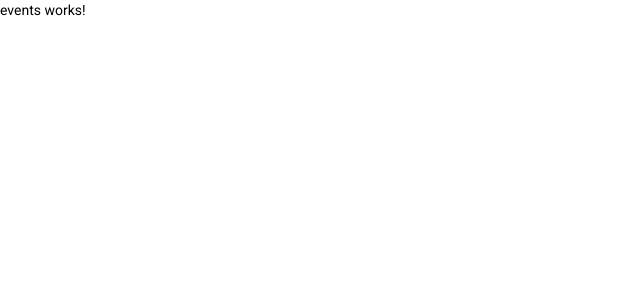
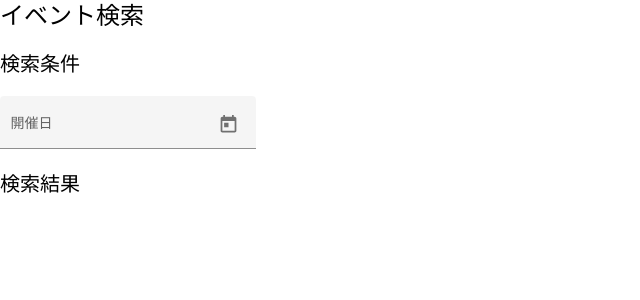
Before and after one commit to nagashimam/connpass-viewer-poc, an Angular app: page /events in a window 1280 px wide. Shown: the top 300 px of the page, without its empty margins (0-640 px from the left). Built offline with nearby package versions, Linux system fonts and the light colour scheme.

Commit message:
日付範囲入力欄追加

```diff
--- /dev/null
+++ b/src/app/events/date-picker-localization.ts
@@ -0,0 +1,38 @@
+import { Injectable } from "@angular/core";
+import { MatDatepickerIntl } from "@angular/material/datepicker";
+
+@Injectable({ providedIn: "root" })
+export class DatePickerLocalization extends MatDatepickerIntl {
+  /** A label for the calendar popup (used by screen readers). */
+  calendarLabel: string = 'カレンダー';
+
+  /** A label for the button used to open the calendar popup (used by screen readers). */
+  openCalendarLabel: string = 'カレンダーを開く';
+
+  /** Label for the button used to close the calendar popup. */
+  closeCalendarLabel: string = 'カレンダーを閉じる';
+
+  /** A label for the previous month button (used by screen readers). */
+  prevMonthLabel: string = '前の月';
+
+  /** A label for the next month button (used by screen readers). */
+  nextMonthLabel: string = '次の月';
+
+  /** A label for the previous year button (used by screen readers). */
+  prevYearLabel: string = '前の年';
+
+  /** A label for the next year button (used by screen readers). */
+  nextYearLabel: string = '次の年';
+
+  /** A label for the previous multi-year button (used by screen readers). */
+  prevMultiYearLabel: string = '前の24年間';
+
+  /** A label for the next multi-year button (used by screen readers). */
+  nextMultiYearLabel: string = '次の24年間';
+
+  /** A label for the 'switch to month view' button (used by screen readers). */
+  switchToMonthViewLabel: string = '日付を選ぶ';
+
+  /** A label for the 'switch to year view' button (used by screen readers). */
+  switchToMultiYearViewLabel: string = '年と月を選ぶ';
+}
--- a/src/app/events/events.component.html
+++ b/src/app/events/events.component.html
@@ -1 +1,22 @@
-<p>events works!</p>
+<h1>イベント検索</h1>
+<section>
+    <h2>検索条件</h2>
+    <form>
+        <mat-form-field appearance="fill">
+            <mat-label>開催日</mat-label>
+            <mat-date-range-input [formGroup]="range" [rangePicker]="picker">
+                <input matStartDate formControlName="from" [placeholder]="fromPlaceholder">
+                <input matEndDate formControlName="to" [placeholder]="toPlaceholder">
+            </mat-date-range-input>
+            <mat-datepicker-toggle matSuffix [for]="picker"></mat-datepicker-toggle>
+            <mat-date-range-picker #picker></mat-date-range-picker>
+
+            <mat-error
+                *ngIf="range.controls.from.hasError('matStartDateInvalid') || range.controls.to.hasError('matEndDateInvalid')">
+                日付を選択し直してください</mat-error>
+        </mat-form-field>
+    </form>
+</section>
+<section>
+    <h2>検索結果</h2>
+</section>
--- a/src/app/events/events.component.ts
+++ b/src/app/events/events.component.ts
@@ -1,4 +1,5 @@
 import { Component, OnInit } from '@angular/core';
+import { FormControl, FormGroup } from '@angular/forms';
 
 @Component({
   selector: 'app-events',
@@ -6,10 +7,22 @@ import { Component, OnInit } from '@angular/core';
   styleUrls: ['./events.component.scss']
 })
 export class EventsComponent implements OnInit {
+  fromPlaceholder: string;
+  toPlaceholder: string;
 
-  constructor() { }
+  constructor() {
+    const today = new Date();
+    this.fromPlaceholder = `${today.getFullYear()}/${today.getMonth() + 1}/${today.getDate()}`
+    this.toPlaceholder = `${today.getFullYear()}/${today.getMonth() + 1}/${today.getDate() + 7}`
+  }
+
+  range = new FormGroup({
+    from: new FormControl(),
+    to: new FormControl()
+  });
 
   ngOnInit(): void {
+
   }
 
 }
--- a/src/app/events/events.module.ts
+++ b/src/app/events/events.module.ts
@@ -3,15 +3,29 @@ import { CommonModule } from '@angular/common';
 
 import { EventsRoutingModule } from './events-routing.module';
 import { EventsComponent } from './events.component';
+import { FormsModule, ReactiveFormsModule } from '@angular/forms';
 
-
+import { MatDatepickerIntl, MatDatepickerModule } from "@angular/material/datepicker"
+import { MatFormFieldModule } from '@angular/material/form-field';
+import { DateAdapter, MatNativeDateModule, MAT_DATE_FORMATS, MAT_DATE_LOCALE, NativeDateAdapter, NativeDateModule } from '@angular/material/core';
+import { DatePickerLocalization } from './date-picker-localization';
 @NgModule({
   declarations: [
     EventsComponent
   ],
   imports: [
     CommonModule,
-    EventsRoutingModule
-  ]
+    EventsRoutingModule,
+    ReactiveFormsModule,
+    FormsModule,
+    MatDatepickerModule,
+    MatFormFieldModule,
+    MatNativeDateModule
+  ],
+  providers: [
+    { provide: DateAdapter, useClass: NativeDateAdapter },
+    { provide: MatDatepickerIntl, useClass: DatePickerLocalization },
+    { provide: MAT_DATE_LOCALE, useValue: 'ja' },
+  ],
 })
 export class EventsModule { }
```
